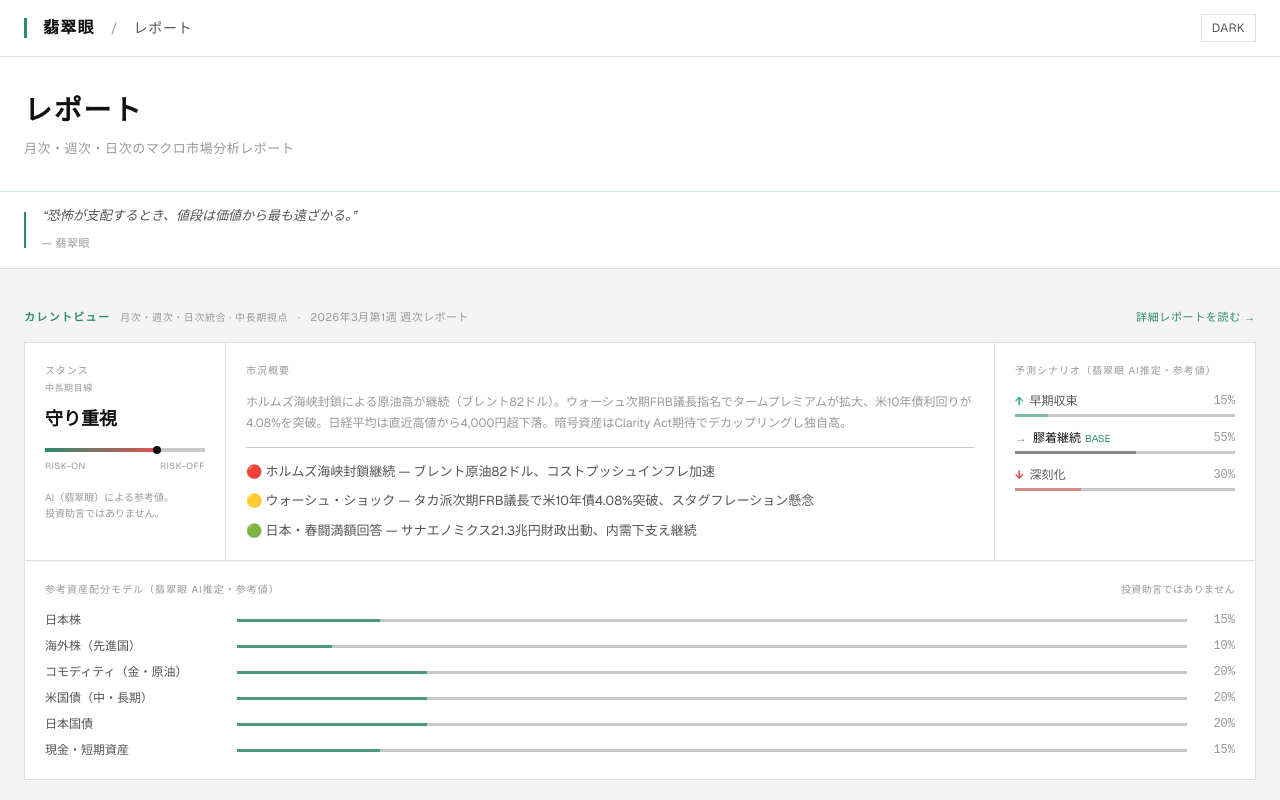
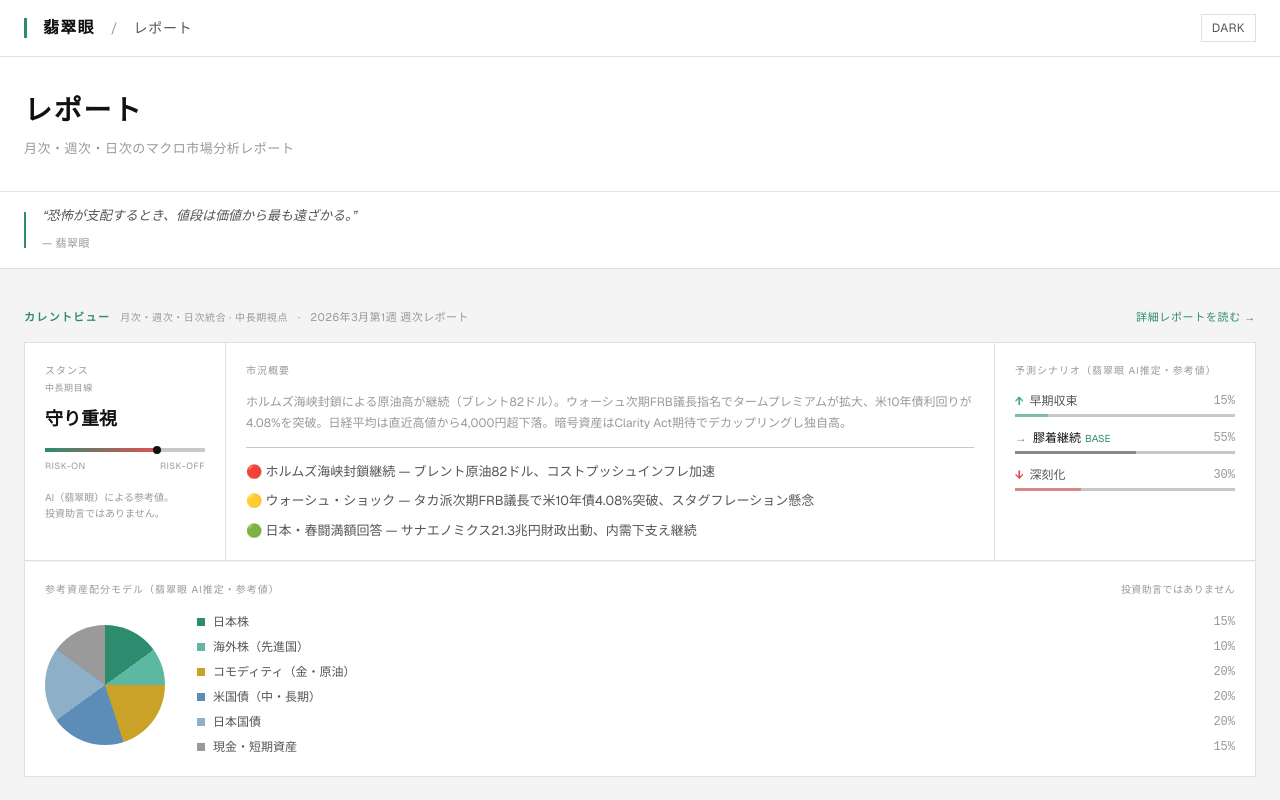
Before and after one commit to ops324/hisuigan-macro-insight-engine, a Next.js app: page /reports in a window 1280 px wide. Shown: the top 800 px of the page. Built offline with nearby package versions, Linux system fonts and the light colour scheme.

Commit message:
feat: 資産配分モデルを横バーから円グラフ（conic-gradient）に変更
Co-Authored-By: Claude Sonnet 4.6 <noreply@anthropic.com>

```diff
--- a/app/reports/ReportsClient.tsx
+++ b/app/reports/ReportsClient.tsx
@@ -24,6 +24,17 @@ function directionColor(d: string) {
 }
 function directionLabel(d: string) {
   return d === "up" ? "↑" : d === "down" ? "↓" : "→";
+}
+
+const ALLOC_COLORS = ["#2d8c6e", "#5cb8a0", "#c9a227", "#5b8db8", "#8dafc8", "#9a9a9a"];
+
+function buildConicGradient(items: AllocationItem[]): string {
+  let cum = 0;
+  return `conic-gradient(${items.map((item, i) => {
+    const start = cum;
+    cum += item.percent;
+    return `${ALLOC_COLORS[i % ALLOC_COLORS.length]} ${start}% ${cum}%`;
+  }).join(", ")})`;
 }
 
 function CurrentView({ report, t }: { report: ReportMeta; t: typeof themeMap["dark"] | typeof themeMap["light"] }) {
@@ -114,20 +125,21 @@ function CurrentView({ report, t }: { report: ReportMeta; t: typeof themeMap["da
       {/* 参考資産配分モデル */}
       {allocation && allocation.length > 0 && (
         <div style={{ marginTop: 1, background: t.surface, border: `1px solid ${t.border}`, borderTop: "none", padding: "20px" }}>
-          <div style={{ display: "flex", alignItems: "baseline", justifyContent: "space-between", marginBottom: 14 }}>
+          <div style={{ display: "flex", alignItems: "baseline", justifyContent: "space-between", marginBottom: 16 }}>
             <span style={{ fontSize: 10, color: t.textMuted, letterSpacing: "0.1em" }}>参考資産配分モデル（翡翠眼 AI推定・参考値）</span>
             <span style={{ fontSize: 10, color: t.textMuted, letterSpacing: "0.04em" }}>投資助言ではありません</span>
           </div>
-          <div style={{ display: "flex", flexDirection: "column", gap: 8 }}>
-            {(allocation as AllocationItem[]).map((item, i) => (
-              <div key={i} style={{ display: "flex", alignItems: "center", gap: 12 }}>
-                <span style={{ fontSize: 12, color: t.textSub, width: 180, flexShrink: 0 }}>{item.label}</span>
-                <div style={{ flex: 1, height: 3, background: t.borderStrong }}>
-                  <div style={{ height: "100%", width: `${item.percent}%`, background: JADE, opacity: 0.8 }} />
+          <div style={{ display: "flex", alignItems: "center", gap: 32, flexWrap: "wrap" }}>
+            <div style={{ width: 120, height: 120, borderRadius: "50%", background: buildConicGradient(allocation as AllocationItem[]), flexShrink: 0 }} />
+            <div style={{ display: "flex", flexDirection: "column", gap: 7, flex: 1, minWidth: 180 }}>
+              {(allocation as AllocationItem[]).map((item, i) => (
+                <div key={i} style={{ display: "flex", alignItems: "center", gap: 8 }}>
+                  <div style={{ width: 8, height: 8, background: ALLOC_COLORS[i % ALLOC_COLORS.length], flexShrink: 0 }} />
+                  <span style={{ fontSize: 12, color: t.textSub, flex: 1 }}>{item.label}</span>
+                  <span style={{ fontSize: 12, color: t.textMuted, fontFamily: "monospace" }}>{item.percent}%</span>
                 </div>
-                <span style={{ fontSize: 12, color: t.textMuted, fontFamily: "monospace", width: 36, textAlign: "right", flexShrink: 0 }}>{item.percent}%</span>
-              </div>
-            ))}
+              ))}
+            </div>
           </div>
         </div>
       )}
```
Also changed, not shown: 1 other file (tests, documents, lock files or other folders).
